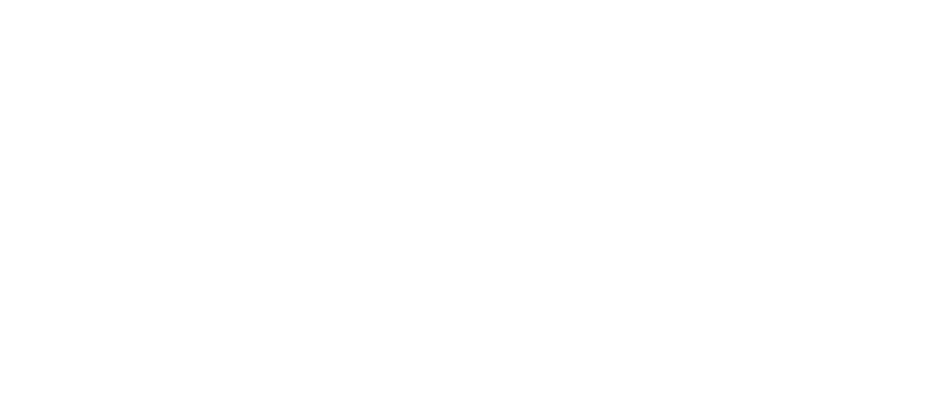
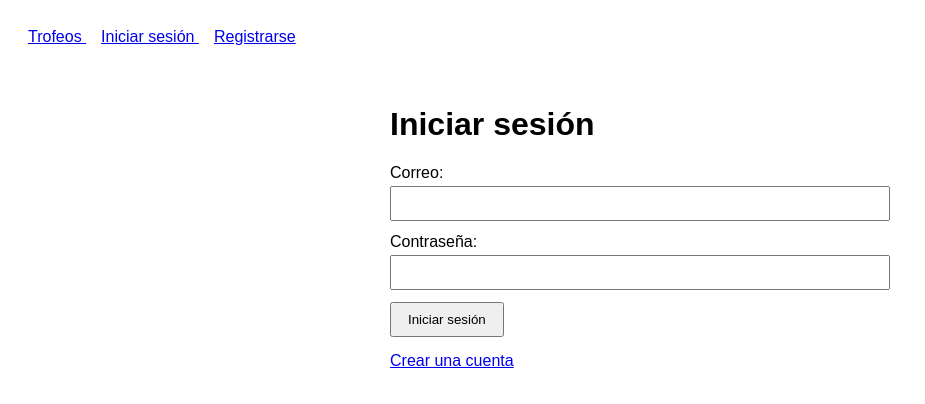
Before and after one commit to Levdev200/trophy-base, a Vue app in the folder trophy-base-frontend/: page /login in a window 1280 px wide. Before the commit this address had no page. Shown: the top 404 px of the page, without its empty margins (0-925 px from the left). Built offline with nearby package versions, Linux system fonts and the light colour scheme.

Commit message:
Agregar registro e inicio de sesion en Vue

```diff
--- a/trophy-base-frontend/src/App.vue
+++ b/trophy-base-frontend/src/App.vue
@@ -1,3 +1,30 @@
 <template>
+  <header>
+    <nav>
+      <RouterLink to="/">
+        Trofeos
+      </RouterLink>
+
+      <RouterLink to="/login">
+        Iniciar sesión
+      </RouterLink>
+
+      <RouterLink to="/registro">
+        Registrarse
+      </RouterLink>
+    </nav>
+  </header>
+
   <RouterView />
 </template>
+
+<style scoped>
+nav {
+  padding: 20px;
+  font-family: Arial, sans-serif;
+}
+
+nav a {
+  margin-right: 15px;
+}
+</style>
--- a/trophy-base-frontend/src/router/index.js
+++ b/trophy-base-frontend/src/router/index.js
@@ -1,5 +1,8 @@
 import { createRouter, createWebHistory } from 'vue-router'
+
 import TrofeosView from '../views/TrofeosView.vue'
+import LoginView from '../views/LoginView.vue'
+import RegistroView from '../views/RegistroView.vue'
 
 const router = createRouter({
   history: createWebHistory(import.meta.env.BASE_URL),
@@ -10,6 +13,16 @@
       name: 'trofeos',
       component: TrofeosView,
     },
+    {
+      path: '/login',
+      name: 'login',
+      component: LoginView,
+    },
+    {
+      path: '/registro',
+      name: 'registro',
+      component: RegistroView,
+    },
   ],
 })
 
--- /dev/null
+++ b/trophy-base-frontend/src/views/LoginView.vue
@@ -0,0 +1,107 @@
+<script setup>
+import { ref } from 'vue'
+import { useRouter } from 'vue-router'
+
+const router = useRouter()
+
+const email = ref('')
+const password = ref('')
+const error = ref('')
+
+async function iniciarSesion() {
+  error.value = ''
+
+  try {
+    const respuesta = await fetch('http://localhost:3000/auth/login', {
+      method: 'POST',
+      headers: {
+        'Content-Type': 'application/json',
+      },
+      body: JSON.stringify({
+        email: email.value,
+        password: password.value,
+      }),
+    })
+
+    const datos = await respuesta.json()
+
+    if (!respuesta.ok) {
+      error.value = datos.message || 'Correo o contraseña incorrectos'
+      return
+    }
+
+    localStorage.setItem('token', datos.access_token)
+
+    router.push('/')
+  } catch {
+    error.value = 'Error al conectar con el servidor'
+  }
+}
+</script>
+
+<template>
+  <main>
+    <h1>Iniciar sesión</h1>
+
+    <form @submit.prevent="iniciarSesion">
+      <div>
+        <label>Correo:</label>
+        <input
+          v-model="email"
+          type="email"
+          required
+        />
+      </div>
+
+      <div>
+        <label>Contraseña:</label>
+        <input
+          v-model="password"
+          type="password"
+          required
+        />
+      </div>
+
+      <button type="submit">
+        Iniciar sesión
+      </button>
+    </form>
+
+    <p v-if="error">
+      {{ error }}
+    </p>
+
+    <RouterLink to="/registro">
+      Crear una cuenta
+    </RouterLink>
+  </main>
+</template>
+
+<style scoped>
+main {
+  max-width: 500px;
+  margin: 40px auto;
+  font-family: Arial, sans-serif;
+}
+
+form div {
+  margin-bottom: 12px;
+}
+
+label {
+  display: block;
+  margin-bottom: 4px;
+}
+
+input {
+  width: 100%;
+  padding: 8px;
+  box-sizing: border-box;
+}
+
+button {
+  padding: 8px 16px;
+  margin-bottom: 15px;
+  cursor: pointer;
+}
+</style>
--- /dev/null
+++ b/trophy-base-frontend/src/views/RegistroView.vue
@@ -0,0 +1,115 @@
+<script setup>
+import { ref } from 'vue'
+import { useRouter } from 'vue-router'
+
+const router = useRouter()
+
+const email = ref('')
+const password = ref('')
+const mensaje = ref('')
+const error = ref('')
+
+async function registrar() {
+  mensaje.value = ''
+  error.value = ''
+
+  try {
+    const respuesta = await fetch('http://localhost:3000/auth/register', {
+      method: 'POST',
+      headers: {
+        'Content-Type': 'application/json',
+      },
+      body: JSON.stringify({
+        email: email.value,
+        password: password.value,
+      }),
+    })
+
+    const datos = await respuesta.json()
+
+    if (!respuesta.ok) {
+      error.value = datos.message || 'No se pudo registrar el usuario'
+      return
+    }
+
+    mensaje.value = 'Usuario registrado correctamente'
+
+    setTimeout(() => {
+      router.push('/login')
+    }, 1000)
+  } catch {
+    error.value = 'Error al conectar con el servidor'
+  }
+}
+</script>
+
+<template>
+  <main>
+    <h1>Registrarse</h1>
+
+    <form @submit.prevent="registrar">
+      <div>
+        <label>Correo:</label>
+        <input
+          v-model="email"
+          type="email"
+          required
+        />
+      </div>
+
+      <div>
+        <label>Contraseña:</label>
+        <input
+          v-model="password"
+          type="password"
+          required
+        />
+      </div>
+
+      <button type="submit">
+        Registrarse
+      </button>
+    </form>
+
+    <p v-if="mensaje">
+      {{ mensaje }}
+    </p>
+
+    <p v-if="error">
+      {{ error }}
+    </p>
+
+    <RouterLink to="/login">
+      Ya tengo una cuenta
+    </RouterLink>
+  </main>
+</template>
+
+<style scoped>
+main {
+  max-width: 500px;
+  margin: 40px auto;
+  font-family: Arial, sans-serif;
+}
+
+form div {
+  margin-bottom: 12px;
+}
+
+label {
+  display: block;
+  margin-bottom: 4px;
+}
+
+input {
+  width: 100%;
+  padding: 8px;
+  box-sizing: border-box;
+}
+
+button {
+  padding: 8px 16px;
+  margin-bottom: 15px;
+  cursor: pointer;
+}
+</style>
```
Also changed, not shown: 1 other file (tests, documents, lock files or other folders).
